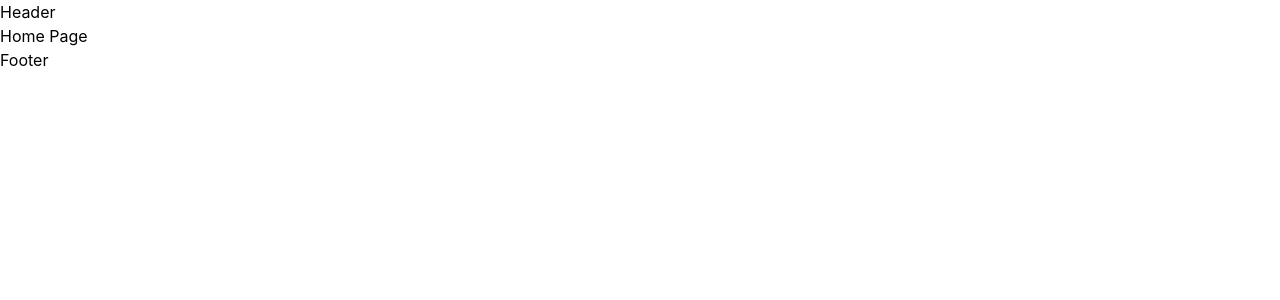
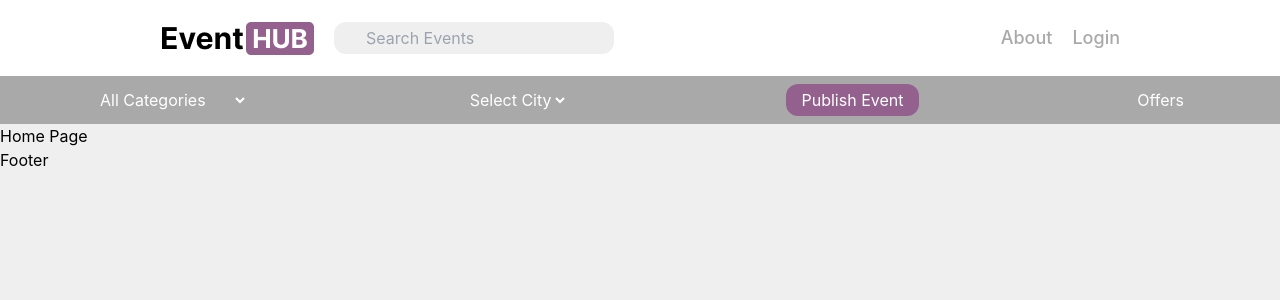
Before and after one commit to himanshuvarandani/EventHub-Frontend, a React (Create React App) app: page / in a window 1280 px wide. Shown: the top 300 px of the page. Built offline with nearby package versions, Linux system fonts and the light colour scheme.

Commit message:
Create header component

```diff
--- a/public/index.html
+++ b/public/index.html
@@ -25,7 +25,7 @@
       work correctly both with client-side routing and a non-root public URL.
       Learn how to configure a non-root public URL by running `npm run build`.
     -->
-    <title>React App</title>
+    <title>Event HUB</title>
   </head>
   <body>
     <noscript>You need to enable JavaScript to run this app.</noscript>
--- a/src/App.js
+++ b/src/App.js
@@ -8,7 +8,7 @@ import Register from './pages/Register'
 const App = () => {
   return (
     <Router>
-      <div>
+      <div className="bg-gray-550 min-h-screen">
         <Header />
 
         <Routes>
--- a/src/components/Header.js
+++ b/src/components/Header.js
@@ -1,8 +1,44 @@
 
 const Header = () => {
   return (
-    <div>
-      <p>Header</p>
+    <div className="w-full">
+      <nav className="sm:sticky top-0 z-50 w-full bg-white">
+        <div className="w-full flex flex-row justify-between items-center px-40 py-5">
+          <div className="flex flex-row items-center">
+            <img src="/logo.png" />
+            <input type="text" placeholder="Search Events" className="bg-gray-550 rounded-xl h-8 pl-8 ml-5" />
+          </div>
+          <div className="flex flex-row items-center text-lg text-gray-650 font-medium">
+            <p className="mr-5">About</p>
+            <p>Login</p>
+          </div>
+        </div>
+      </nav>
+      <div className="flex flex-row justify-between items-center bg-gray-650 text-white h-12 px-24">
+        <select className="bg-gray-650">
+          <option>All Categories</option>
+          <option>Convention</option>
+          <option>Standup Comedy</option>
+          <option>Plays</option>
+          <option>Exhibition</option>
+          <option>Sports</option>
+          <option>Seminar</option>
+          <option>Food Festival</option>
+          <option>Music Festival</option>
+          <option>Corporate Events</option>
+        </select>
+        <select className="bg-gray-650">
+          <option>Select City</option>
+          <option>Bangalore</option>
+          <option>City 1</option>
+          <option>City 2</option>
+          <option>City 3</option>
+          <option>City 4</option>
+          <option>City 5</option>
+        </select>
+        <button className="bg-purple-550 rounded-xl px-4 py-1">Publish Event</button>
+        <p>Offers</p>
+      </div>
     </div>
   )
 }
--- a/tailwind.config.js
+++ b/tailwind.config.js
@@ -2,7 +2,17 @@
 module.exports = {
   content: ["./src/**/*.js"],
   theme: {
-    extend: {},
+    extend: {
+      colors: {
+        gray: {
+          550: "#EFEFEF",
+          650: "#A9A9A9",
+        },
+        purple: {
+          550: "#94618E",
+        }
+      }
+    },
   },
   plugins: [],
 }
```
Also changed, not shown: public/logo.png (added).
